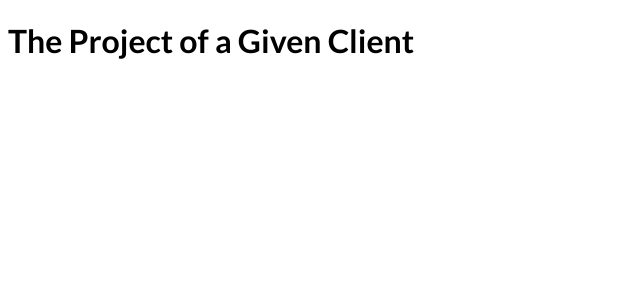
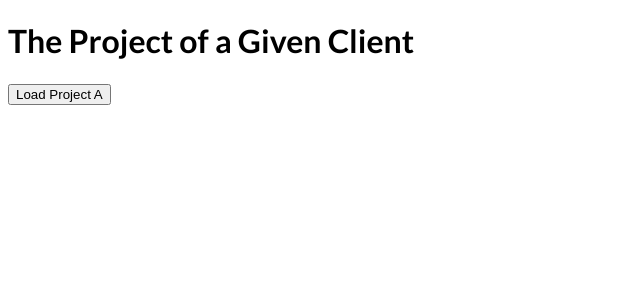
Before and after one commit to Sherry90/2023-06-nextjs01, a Next.js app: page /clients/cask in a window 1280 px wide. Shown: the top 300 px of the page, without its empty margins (0-640 px from the left). Built offline with nearby package versions, Linux system fonts and the light colour scheme.

Commit message:
프로그래밍 방식으로 네비게이팅 하기

```diff
--- a/pages/clients/[id]/index.js
+++ b/pages/clients/[id]/index.js
@@ -3,9 +3,18 @@
 const ClientProjectPage = () => {
   const router = useRouter();
   console.log(router.query);
+
+  const loadProjectHandler = () => {
+    router.push({
+      pathname: "/clients/[id]/[clientprojectid]",
+      query: { id: 'cask', clientprojectid: 'projecta' },
+    });
+  };
+
   return (
     <div>
       <h1>The Project of a Given Client</h1>
+      <button onClick={loadProjectHandler}>Load Project A</button>
     </div>
   );
 };
```
